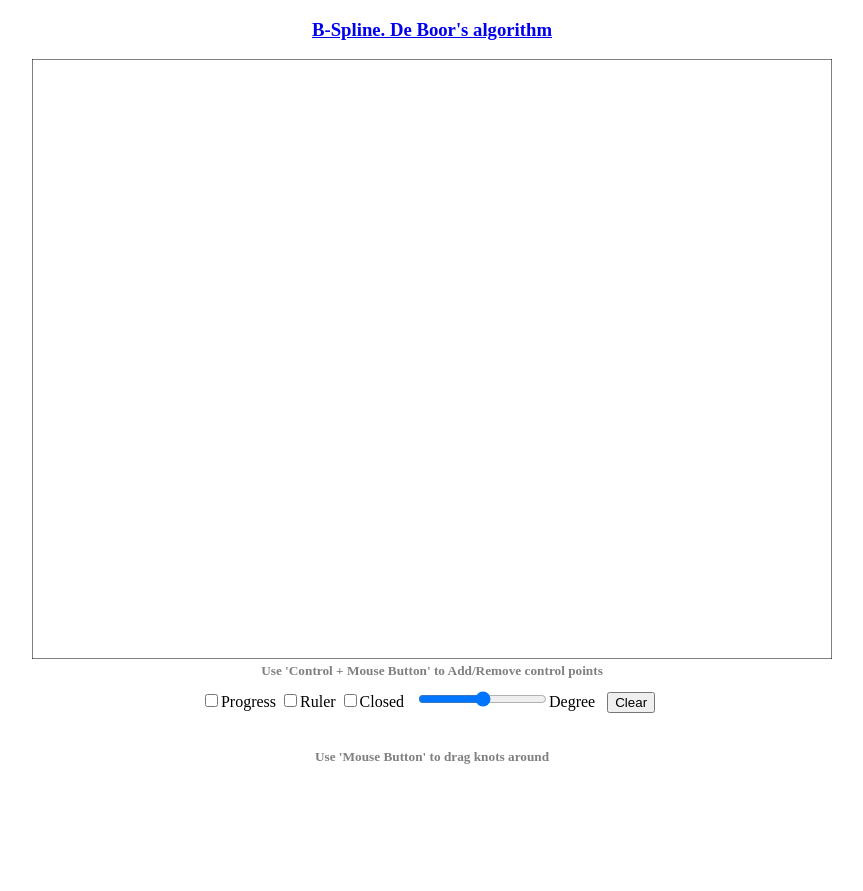
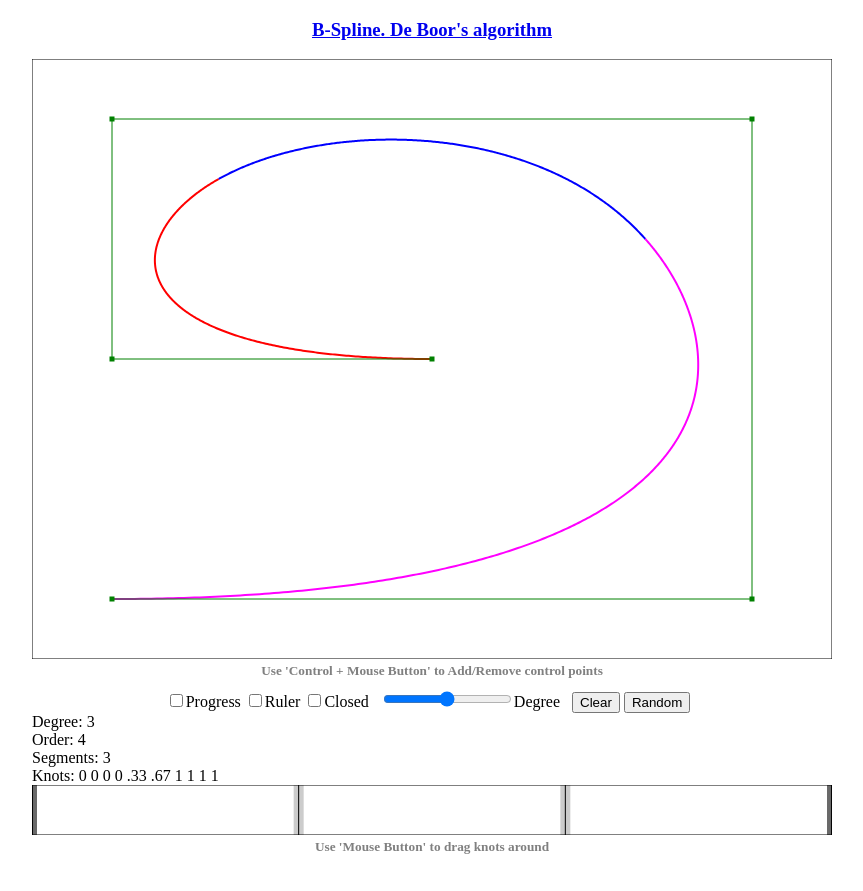
Before and after one commit to putyavka/bspline, a website: page src/index.html in a window 1280 px wide. Shown: the whole page, without its empty margins (208-1071 px from the left). Before the commit the page ends 801 px from the top, so only its background shows below. Drawn offline with Linux system fonts and the light colour scheme; files whose address does not match are found by name.

Commit message:
sample and random curves added

```diff
--- /dev/null
+++ b/src/VertexListFactory.ts
@@ -0,0 +1,36 @@
+import { Vertex } from "./Vertex";
+
+export class VertexListFactory {
+    constructor(
+        private readonly canvasWidth: number,
+        private readonly canvasHeight: number
+    ) { }
+
+    public sample(): Vertex[] {
+        const cv = this.newCV.bind(this);
+        return [
+            cv(0.5, 0.5), cv(0.1, 0.5), cv(0.1, 0.1),
+            cv(0.9, 0.1), cv(0.9, 0.9), cv(0.1, 0.9),
+        ];
+    }
+
+    public random(count: number, border = 0.1): Vertex[] {
+        const CV = new Array(count)
+            .fill(0)
+            .map(_ => ({x: Math.random(), y: Math.random()}));
+        let minX = 1, minY = 1, maxX = 0, maxY = 0;
+        CV.forEach(v => {
+            minX = Math.min(minX, v.x), minY = Math.min(minY, v.y);
+            maxX = Math.max(maxX, v.x), maxY = Math.max(maxY, v.y);
+        });
+        const range = 1 - border * 2;
+        return CV.map(v => this.newCV(
+            border + (v.x - minX) / (maxX - minX) * range,
+            border + (v.y - minY) / (maxY - minY) * range,
+        ));
+    }
+
+    private newCV(u: number, v: number): Vertex {
+        return { x: u * this.canvasWidth, y: v * this.canvasHeight };
+    }
+}
--- a/src/VertexSet.ts
+++ b/src/VertexSet.ts
@@ -1,3 +1,4 @@
+import { PointLike } from "./PointLike";
 import { PointSet } from "./PointSet";
 import type { Vertex } from "./Vertex";
 
@@ -35,4 +36,10 @@ export class VertexSet implements PointSet {
         this.vertices.splice(index, 1);
         this.onCountChange?.();
     }
+    fillWith(vertices: PointLike[]) {
+        this.vertices.length = 0;
+        for (const p of vertices)
+            this.vertices.push({x: p.x, y: p.y});
+        this.onCountChange?.();
+    }
 }
--- a/src/index.html
+++ b/src/index.html
@@ -29,7 +29,8 @@
     <input type="checkbox" id="showRuler"/><label for="showRuler">Ruler</label>
     <input type="checkbox" id="closed"/><label for="closed">Closed</label><span>&nbsp;&nbsp;</span>
     <input type="range" id="degree" min="1" max="5" value="3"/><label for="degree">Degree</label><span>&nbsp;&nbsp;</span>
-    <button id="clear">Clear</button><span>&nbsp;&nbsp;</span><br/>
+    <button id="clear">Clear</button>
+    <button id="random">Random</button><span>&nbsp;&nbsp;</span><br/>
     <div id="description"></div><br/>
     <canvas id="knots" width="800" height="50"></canvas><br/>
     <h5 class="instruction">Use 'Mouse Button' to drag knots around</h5>
--- a/src/index.ts
+++ b/src/index.ts
@@ -3,6 +3,7 @@ import { KnotsEditor } from "./KnotsEditor";
 import { PointSetEditor } from "./PointSet";
 import { Render } from "./Render";
 import { showElement } from "./showElement";
+import { VertexListFactory } from "./VertexListFactory";
 import { VertexSet } from "./VertexSet";
 import { VertexStorage } from "./VertexStorage";
 
@@ -25,6 +26,7 @@ async function main() {
     const closedCheckbox = getElement<HTMLInputElement>("closed", "input");
     const degreeSlider = getElement<HTMLInputElement>("degree", "input");
     const clearButton = getElement<HTMLButtonElement>("clear", "button");
+    const randomButton = getElement<HTMLButtonElement>("random", "button");
     const progressSlider = getElement<HTMLInputElement>("progress", "input");
     const decription = getElement("description");
 
@@ -50,14 +52,21 @@ async function main() {
         updateView();
     }
     const clearCurve = () => {
-        vertexSet.vertices.length = 0;
-        rebuildCurve();
+        vertexSet.fillWith([]);
     }
-    const vertexSet = new VertexSet(CV_RADIUS, CV_PICK_RADIUS,  rebuildCurve, VertexStorage.load());
+    const randomCurve = () => {
+        const MIN_COUNT = 4, MAX_COUNT = 6;
+        const count = MIN_COUNT + Math.floor(Math.random() * (MAX_COUNT + 1 - MIN_COUNT));
+        vertexSet.fillWith(factory.random(count));
+    }
+    const factory = new VertexListFactory(curveCanvas.width, curveCanvas.height);
+    const CV = VertexStorage.load() ?? factory.sample();
+    const vertexSet = new VertexSet(CV_RADIUS, CV_PICK_RADIUS,  rebuildCurve, CV);
     closedCheckbox?.addEventListener("change", rebuildCurve);
     if (degreeSlider) degreeSlider.max = `${CURVE_DEGREE_MAX}`;
     degreeSlider?.addEventListener("input", rebuildCurve);
     clearButton?.addEventListener("click", clearCurve);
+    randomButton?.addEventListener("click", randomCurve);
     progressSlider?.addEventListener("input", updateView);
     progressCheckbox?.addEventListener("change", updateView);
     rulerCheckbox?.addEventListener("change", updateView);
```
Also changed, not shown: dist/index.html, dist/index.js.
